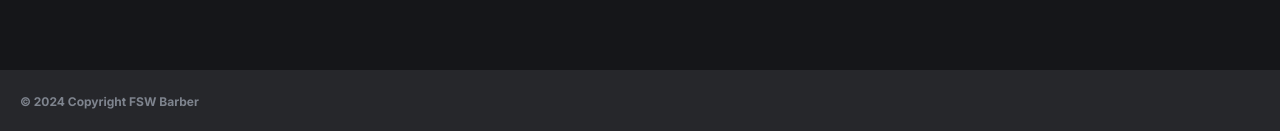
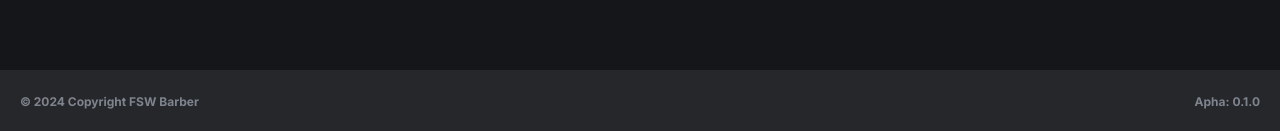
Before and after one commit to PatrickEN-dev/fsw-barber, a Next.js app: page / in a window 1280 px wide. Shown: the part 666-797 px from the top of the page. Built offline with nearby package versions, Linux system fonts and the light colour scheme; no server answers; the database is empty.

Commit message:
feat: add version to project

```diff
--- a/app/_components/Footer.tsx
+++ b/app/_components/Footer.tsx
@@ -1,6 +1,7 @@
 const Footer = () => (
-  <footer className="w-full bg-secondary py-6 px-5 mt-auto">
+  <footer className="w-full bg-secondary py-6 px-5 mt-auto flex justify-between">
     <p className="text-gray-400 text-xs font-bold opacity-75">© 2024 Copyright FSW Barber</p>
+    <p className="text-gray-400 text-xs font-bold opacity-75">Apha: 0.1.0</p>
   </footer>
 );
 
```
